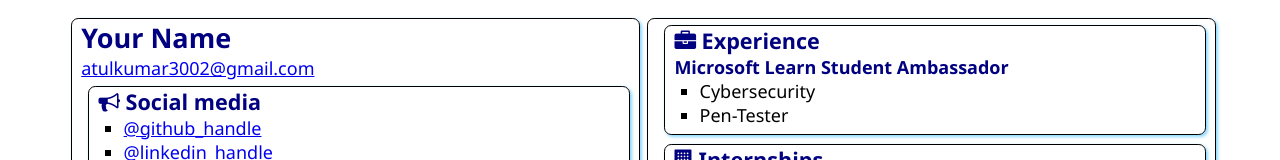
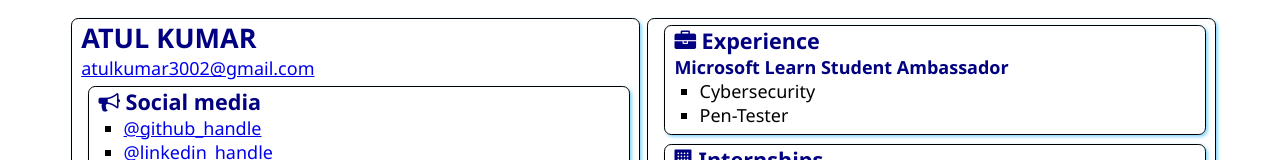
Before and after one commit to AtulKr1/SATechnicalOnboarding, a plain HTML site: page index.html in a window 1280 px wide. Shown: the top 160 px of the page. Drawn offline with Linux system fonts and the light colour scheme.

Commit message:
Update index.html

```diff
--- a/index.html
+++ b/index.html
@@ -12,7 +12,7 @@
 <body>
     <main>
         <article class="box">
-            <h1>Your Name</h1>
+            <h1>ATUL KUMAR</h1>
             <div><a href="mailto:atulkumar3002@gmail.com">atulkumar3002@gmail.com</a></div>
 
             <section class="box">
```
